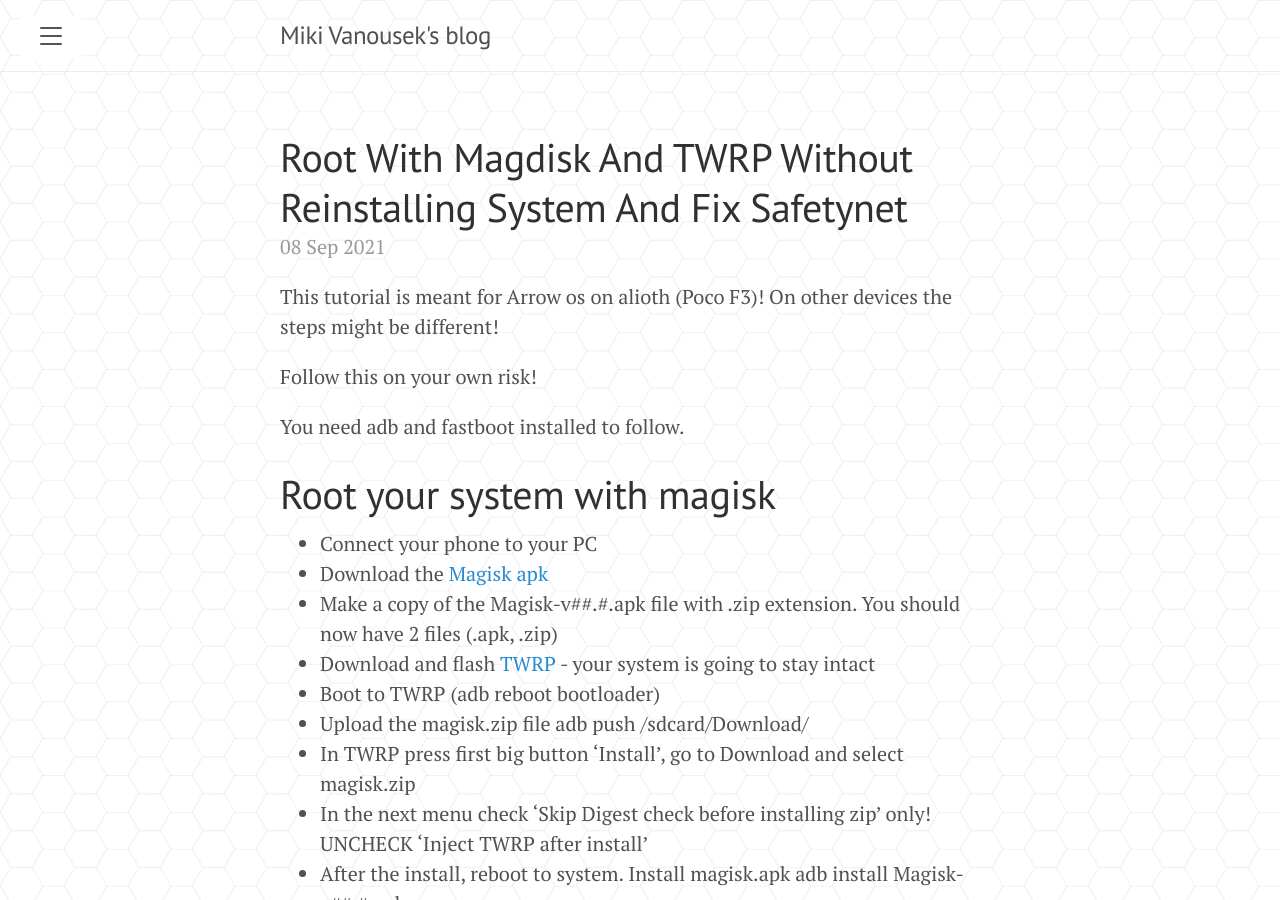
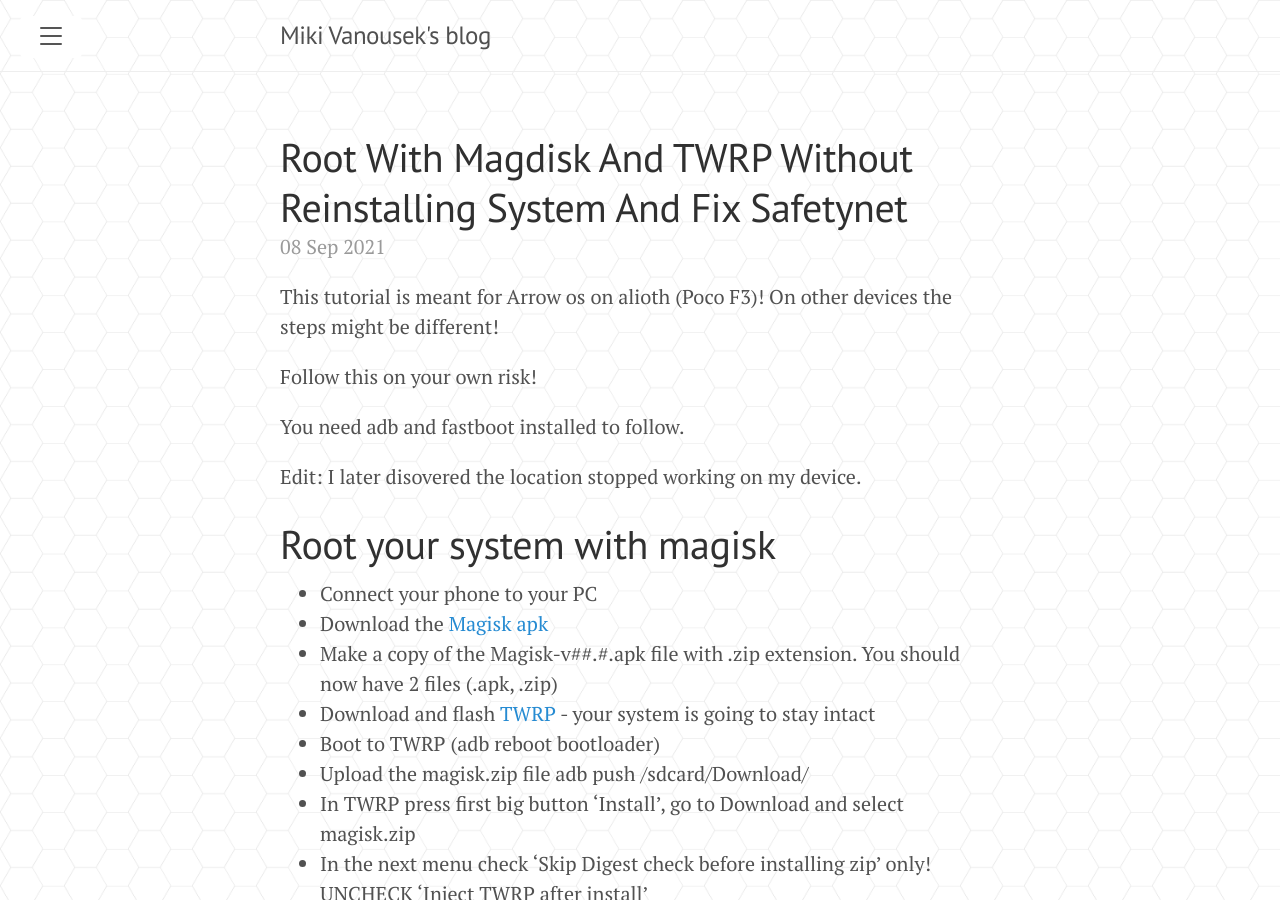
Before and after one commit to MikiVanousek/blog, a Jekyll site: the page built from _posts/2021-09-08-arrow.md, in a window 1280 px wide and 900 px high. Built offline with Jekyll 4.4.1, drawn with Linux system fonts in a browser that asks for light colours.

Commit message:
location stopped working update

```diff
--- a/_posts/2021-09-08-arrow.md
+++ b/_posts/2021-09-08-arrow.md
@@ -7,6 +7,8 @@
 Follow this on your own risk!
 
 You need adb and fastboot installed to follow.
+
+Edit: I later disovered the location stopped working on my device.
 
 # Root your system with magisk
  - Connect your phone to your PC
```
